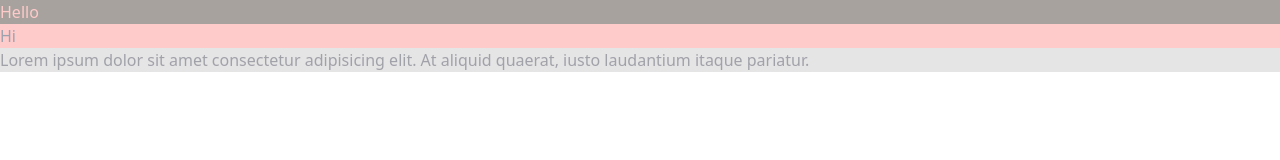
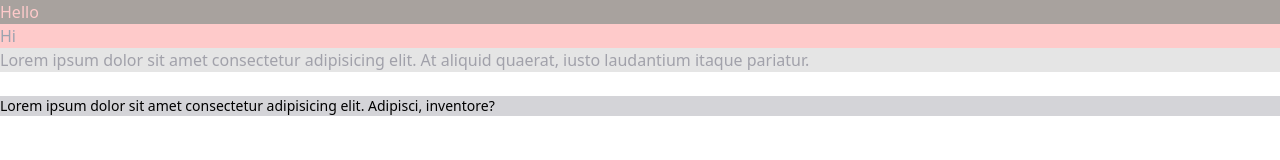
Before and after one commit to Jannatul-76/Typographic-Tailwind, a plain HTML site: page Index.html in a window 1280 px wide. Drawn offline with nearby package versions, Linux system fonts and the light colour scheme.

Commit message:
font size

```diff
--- a/Index.html
+++ b/Index.html
@@ -13,5 +13,9 @@
 	" >Hi</h3>
     <p class="bg-neutral-200 text-zinc-400
 	">Lorem ipsum dolor sit amet consectetur adipisicing elit. At aliquid quaerat, iusto laudantium itaque pariatur.</p>
+    <br>
+
+<p class="text-sm	bg-zinc-300		">Lorem ipsum dolor sit amet consectetur adipisicing elit. Adipisci, inventore?</p>
+
 </body>
 </html>
```
